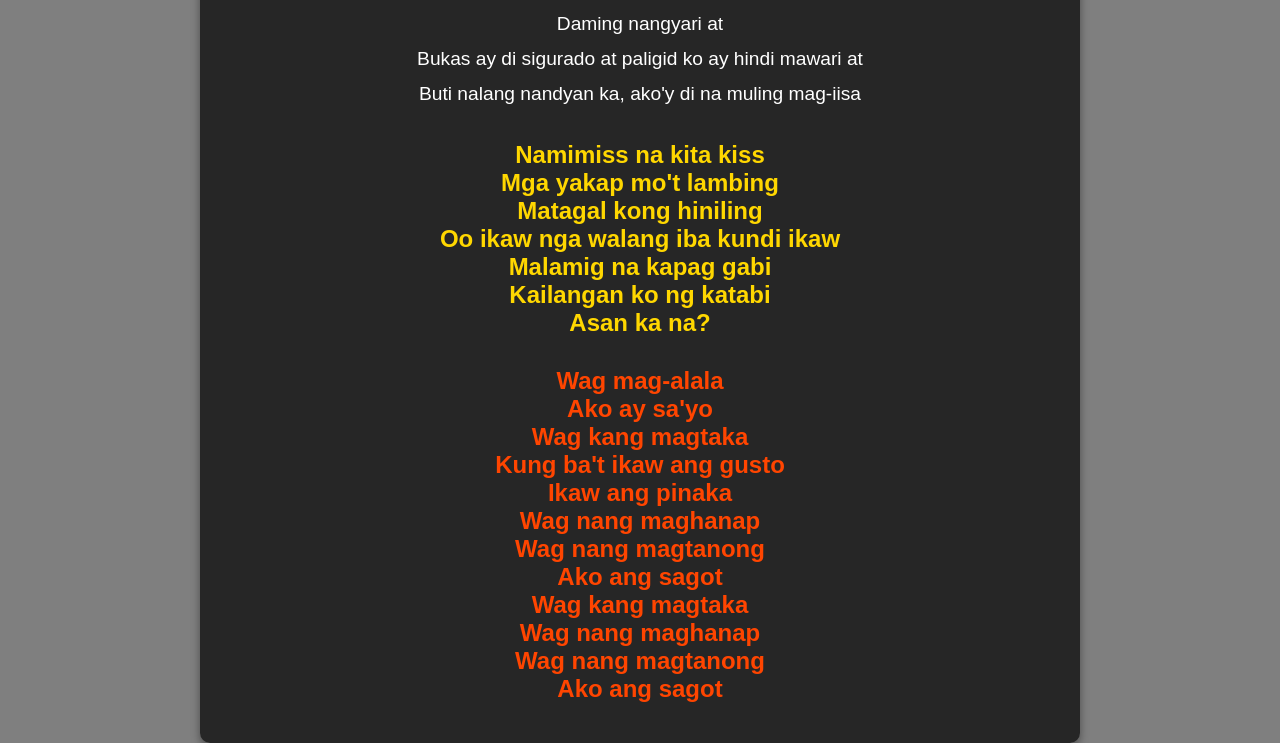
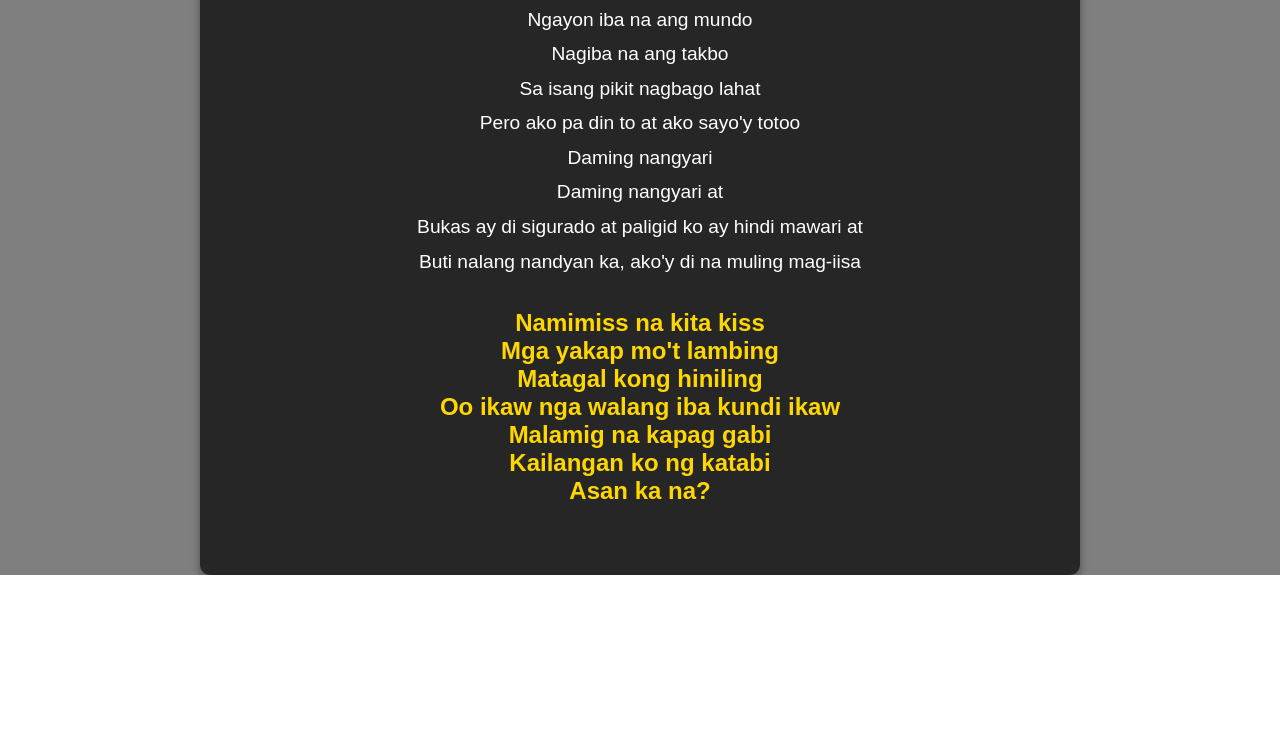
Before and after one commit to Danken082/gitBackup, a plain HTML site: page index.html in a window 1280 px wide. Shown: the part 1253-1996 px from the top of the page. After the commit the page ends 1828 px from the top, so only its background shows below. Drawn offline with Linux system fonts and the light colour scheme.

Commit message:
updating my first git

```diff
--- a/index.html
+++ b/index.html
@@ -127,20 +127,6 @@
             Asan ka na?
         </div>
 
-        <div class="chorus-repeat">
-            Wag mag-alala<br>
-            Ako ay sa'yo<br>
-            Wag kang magtaka<br>
-            Kung ba't ikaw ang gusto<br>
-            Ikaw ang pinaka<br>
-            Wag nang maghanap<br>
-            Wag nang magtanong<br>
-            Ako ang sagot<br>
-            Wag kang magtaka<br>
-            Wag nang maghanap<br>
-            Wag nang magtanong<br>
-            Ako ang sagot
-        </div>
     </div>
 </body>
 </html>
```
